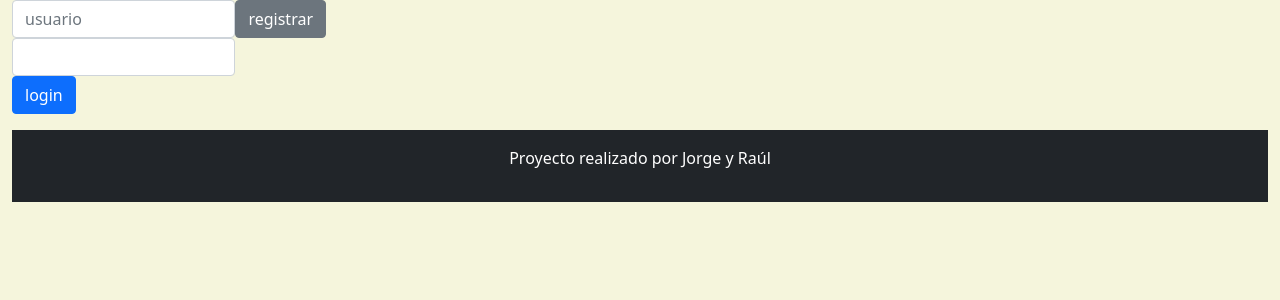
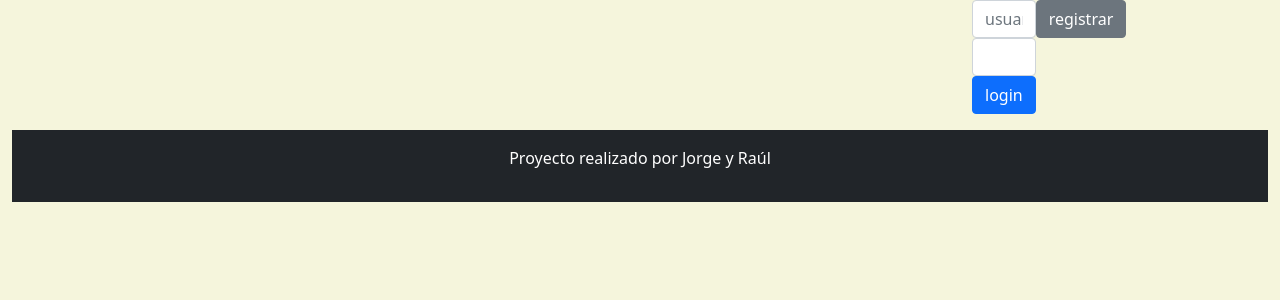
Before and after one commit to rraamirez/Proyecto-Web, a PHP site: page / in a window 1280 px wide. Shown: the part 219-519 px from the top of the page. Run offline with PHP 8.4, Linux system fonts and the light colour scheme.

Commit message:
no se por donde cogerlo

```diff
--- a/index.php
+++ b/index.php
@@ -5,16 +5,19 @@ require_once('model/bd.php');
 
 $db = new Conexion("localhost", "raul", "raul1234", "proyectoTW");
 $db->conectar();
-//$db->crearTablaVacia("nueva");
-//$db->loginDB("raul@gmail.com", "raulito");
 
 HTMLinicio("Inicio");
-HTMLfin();
 HTMLheader();
 
-//HTMLnav();
+HTMLmainContentStart();
+// Aquí va tu contenido principal
+HTMLasideStart();
 HTMLaside();
+HTMLasideEnd();
+
 HTMLfooter();
+HTMLfin();
+
 
 
 ?>
--- a/view/funcHTML.php
+++ b/view/funcHTML.php
@@ -100,4 +100,29 @@ function HTMLfooter() {
     HTML;
 }
 
+function HTMLmainContentStart(){
+    echo <<<HTML
+    <div class="row">
+        <div class="col-lg-9">
+    HTML;
+}
+
+
+function HTMLasideStart(){
+    echo <<<HTML
+        </div>
+        <div class="col-lg-1">
+            <aside style="background-color: beige;">
+    HTML;
+}
+
+function HTMLasideEnd(){
+    echo <<<HTML
+            </aside>
+        </div>
+    </div>
+    HTML;
+}
+
+
 ?>
```
Also changed, not shown: model/functionsDB.php (+0 -16 lines), test/info.php (renamed from info.php), test/testConn.php (renamed from testConn.php).
